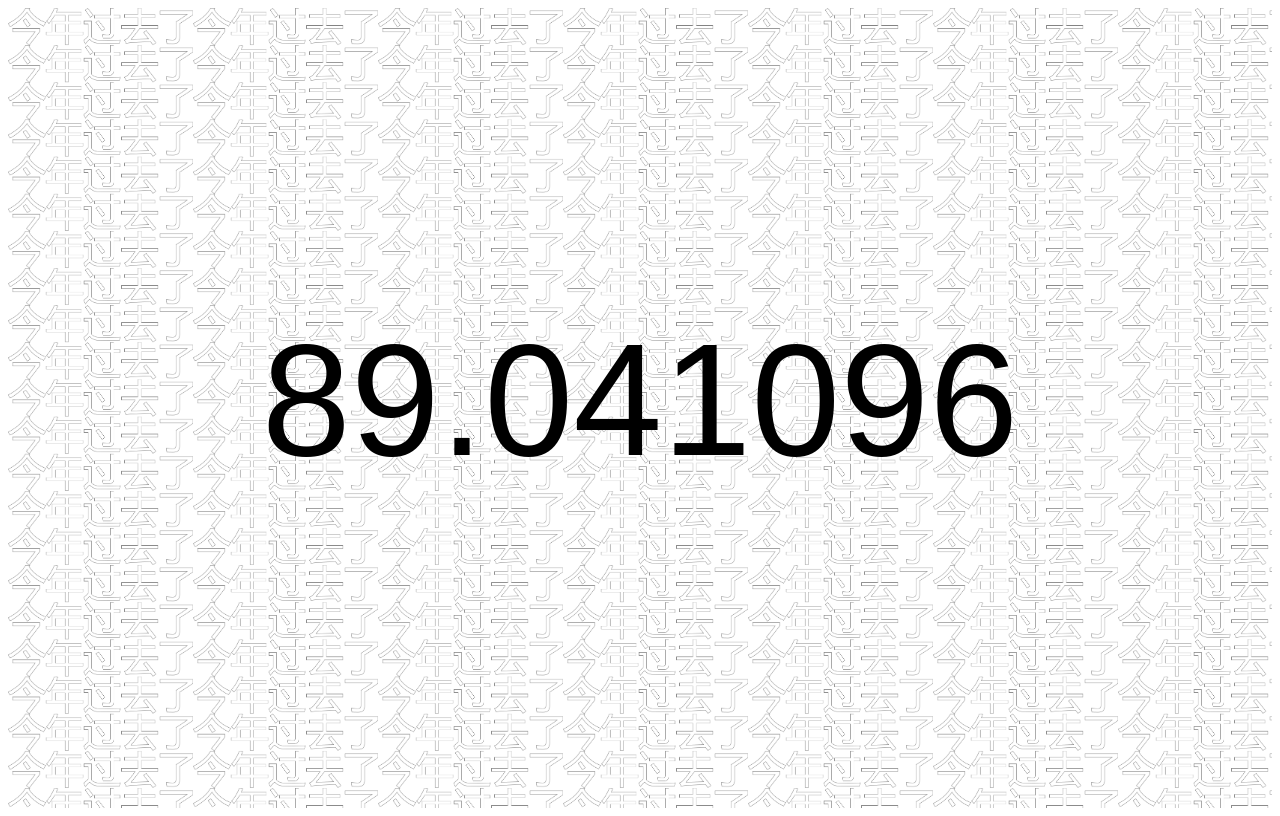
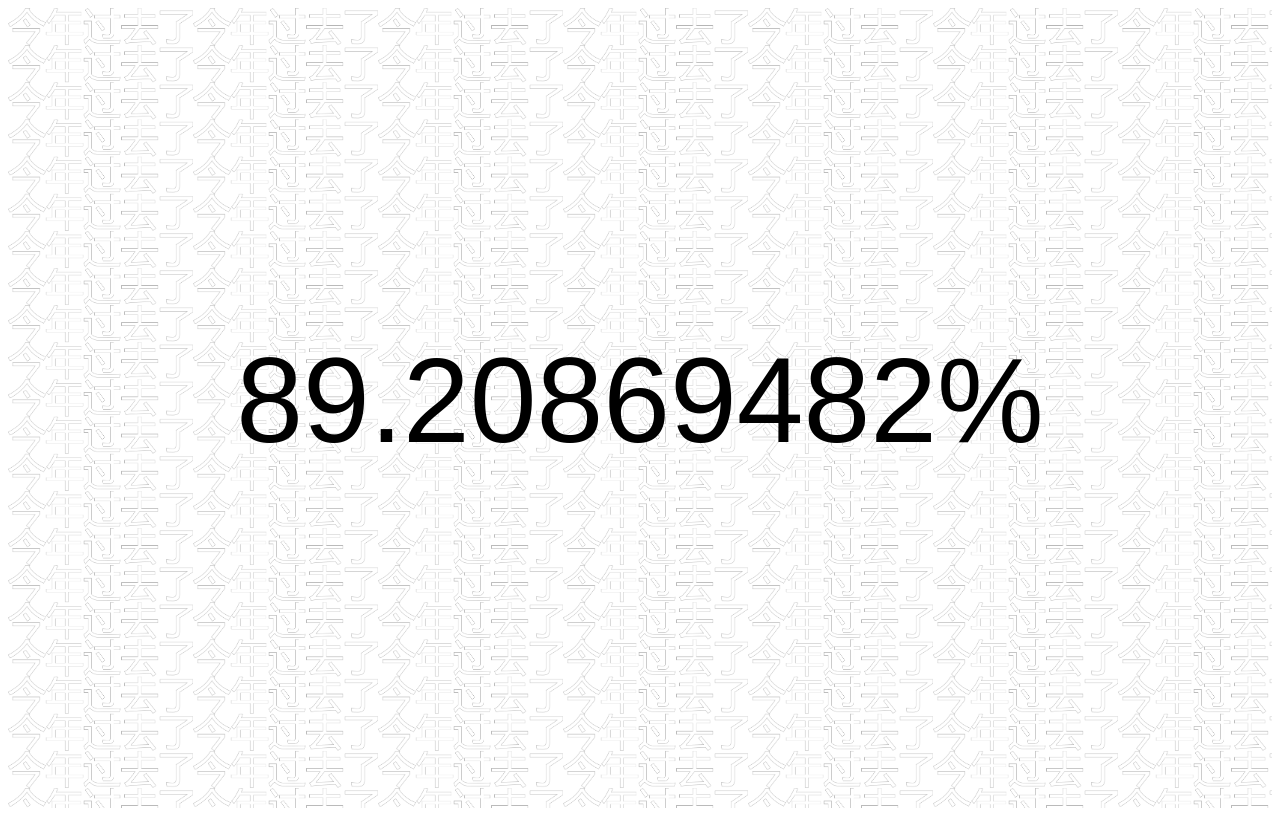
Before and after one commit to jason4wang/thisyear, a plain HTML site: page index.html in a window 1280 px wide. Drawn offline with Linux system fonts and the light colour scheme; files whose address does not match are found by name.

Commit message:
按秒更新内容，并修改文本大小

```diff
--- a/index.html
+++ b/index.html
@@ -14,10 +14,6 @@
 
     <div id="percent" class="percent">
         <script src="percent.js"></script>
-        <script>
-            const percent = getPercentOfYearPassed();
-            document.getElementById('percent').innerText = percent + '%';
-        </script>
     </div>
 
 </body>
--- a/percent.js
+++ b/percent.js
@@ -9,22 +9,22 @@ function getTotalDaysOfYear(year) {
 }
 
 // 获取今年已过天数
-function getDaysPassedOfYear() {
+function getSecondsPassedOfYear() {
   const now = new Date();
   const startOfYear = new Date(now.getFullYear(), 0, 1);
-  return Math.floor((now - startOfYear) / 86400000);
+  return Math.floor((now - startOfYear) / 1000);
 }
 
 // 计算今年过去的百分比
 function getPercentOfYearPassed() {
 
-  const totalDays = getTotalDaysOfYear(new Date().getFullYear());
-  const daysPassed = getDaysPassedOfYear();
+  const totalSeconds = getTotalDaysOfYear(new Date().getFullYear()) * (24*3600);
+  const secondsPassed = getSecondsPassedOfYear();
 
-  const decimalDigits = 6;
-  const percent = (daysPassed / totalDays * 100).toFixed(decimalDigits);
+  const decimalDigits = 8;
+  const percent = (secondsPassed / totalSeconds * 100).toFixed(decimalDigits);
 
-  return percent;
+  return percent + "%";
 }
 
 // 每秒调用一次更新
--- a/style.css
+++ b/style.css
@@ -3,7 +3,7 @@
     background-image: url(./asset//今年过去了.png);
     background-repeat: repeat;
     background-size: 185px;
-
+    opacity: 0.6;
 }
 
 .percent {
@@ -11,7 +11,7 @@
     top: 50%;
     left: 50%;
     transform: translate(-50%, -50%);
-    font-size: 160px;
+    font-size: 120px;
     color: rgb(0, 0, 0);
     font-family: Arial, Helvetica, sans-serif;
 }
```
